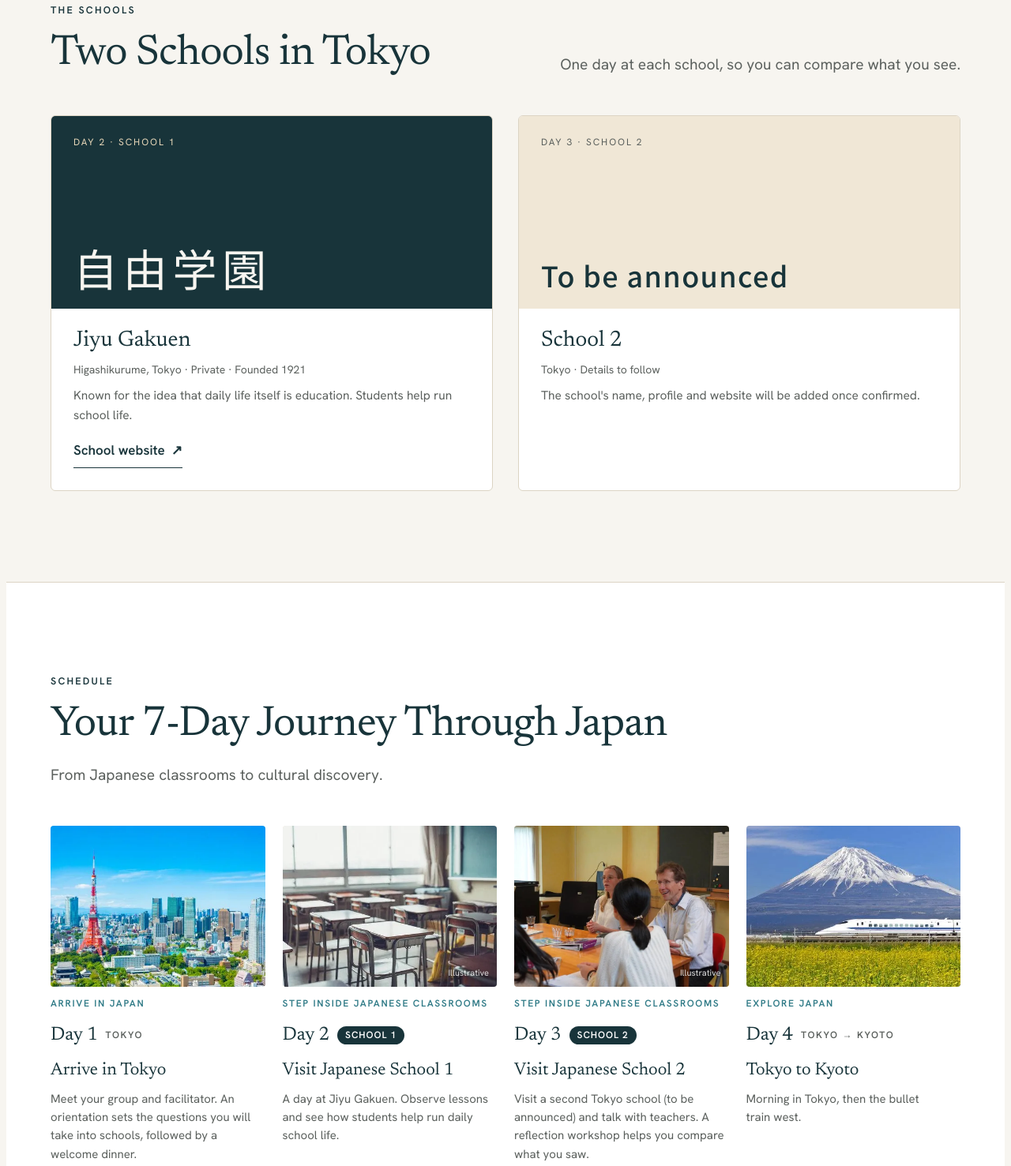
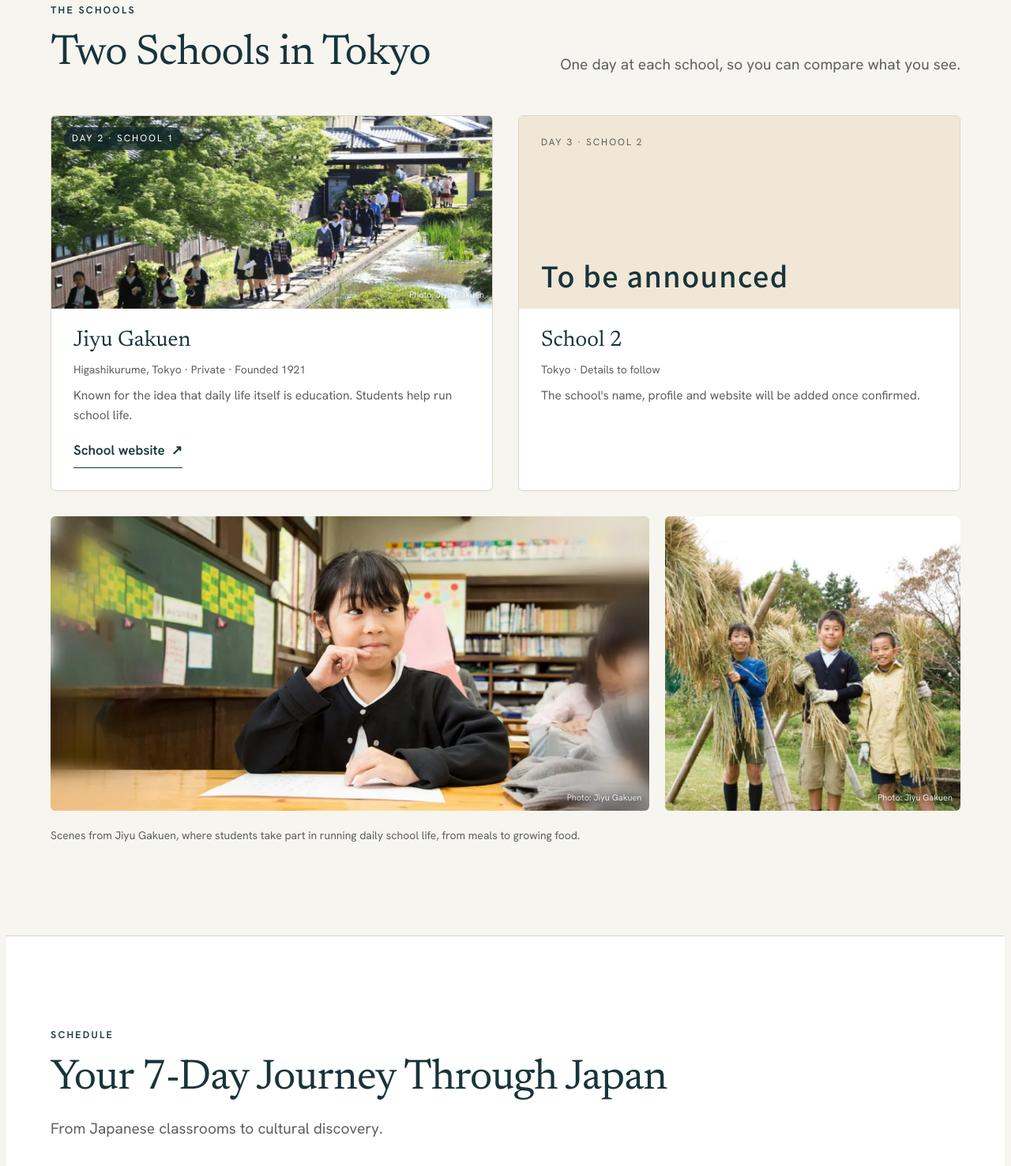
Before and after one commit to raiseyourflagjapan/raiseyourflagjapan, a plain HTML site: page index.html in a window 1280 px wide. Shown: the part 2783-4260 px from the top of the page at 79% size. Drawn offline with Linux system fonts and the light colour scheme.

Commit message:
Add Jiyu Gakuen photos (used with the school's permission) to the schools section and Day 2
Co-Authored-By: Claude Opus 5.5 <noreply@anthropic.com>
Claude-Session: https://claude.ai/code/session_01AfGoAdP32Ed4djduZS8Ge3

```diff
--- a/index.html
+++ b/index.html
@@ -133,6 +133,18 @@ section{padding-block:clamp(80px,9vw,120px)}
 .meta{font-size:14px;color:var(--ink-soft)}
 .school-link{justify-self:start;display:inline-flex;align-items:center;gap:8px;min-height:44px;font-weight:600;color:var(--teal);text-decoration:none;border-bottom:1.5px solid var(--teal)}
 .school-link:hover{border-color:var(--sand)}
+
+/* Jiyu photos */
+.school-photo{margin:0;position:relative;aspect-ratio:16/7;max-width:100%;overflow:hidden;background:var(--sand-2)}
+.school-photo img{width:100%;height:100%;object-fit:cover;object-position:50% 60%}
+.school-photo .tag{position:absolute;left:16px;top:14px;font-size:12px;letter-spacing:.16em;text-transform:uppercase;color:var(--white);background:rgba(16,39,44,.72);padding:5px 10px;border-radius:999px}
+.jiyu-gallery{margin-top:clamp(20px,3vw,32px);display:grid;grid-template-columns:minmax(0,2.03fr) minmax(0,1fr);gap:clamp(12px,2vw,20px)}
+.jiyu-gallery figure{margin:0;position:relative;border-radius:6px;overflow:hidden;background:var(--sand-2)}
+.jiyu-gallery figure:first-child{aspect-ratio:2.03/1}
+.jiyu-gallery figure:nth-child(2){aspect-ratio:1/1}
+.jiyu-gallery img{width:100%;height:100%;object-fit:cover}
+.jiyu-gallery .note{grid-column:1 / -1}
+@media (max-width:700px){.jiyu-gallery{grid-template-columns:1fr}.jiyu-gallery figure:nth-child(2){aspect-ratio:4/3}}
 
 /* Schedule */
 .schedule{background:var(--white);border-top:1px solid var(--line)}
@@ -451,7 +463,7 @@ button[aria-busy="true"]{opacity:.7;cursor:progress}
     </div>
     <div class="school-grid">
       <article class="school">
-        <div class="plate" aria-hidden="true"><span class="tag">Day 2 · School 1</span><span class="kanji">自由学園</span></div>
+        <figure class="school-photo"><img loading="lazy" decoding="async" src="assets/jiyu_campus.webp" width="1200" height="600" alt="Students walking along a tree-lined path on the Jiyu Gakuen campus"><span class="tag">Day 2 · School 1</span><figcaption class="ph-credit"><span class="en">Photo: Jiyu Gakuen</span><span class="ja">写真：自由学園</span></figcaption></figure>
         <div class="school-body">
           <h3><span class="en">Jiyu Gakuen</span><span class="ja">自由学園</span></h3>
           <p class="meta"><span class="en">Higashikurume, Tokyo · Private · Founded 1921</span><span class="ja">東京都東久留米市｜私立・1921年創立</span></p>
@@ -467,6 +479,11 @@ button[aria-busy="true"]{opacity:.7;cursor:progress}
           <p class="note" style="font-size:15.5px"><span class="en">The school's name, profile and website will be added once confirmed.</span><span class="ja">学校名・紹介・ホームページは、確定後に掲載します。</span></p>
         </div>
       </article>
+    </div>
+    <div class="jiyu-gallery">
+      <figure><img loading="lazy" decoding="async" src="assets/jiyu_class.webp" width="1100" height="543" alt="A student thinking during a lesson in a wooden classroom at Jiyu Gakuen"><figcaption class="ph-credit"><span class="en">Photo: Jiyu Gakuen</span><span class="ja">写真：自由学園</span></figcaption></figure>
+      <figure><img loading="lazy" decoding="async" src="assets/jiyu_harvest.webp" width="800" height="800" alt="Jiyu Gakuen students holding bundles of rice they harvested"><figcaption class="ph-credit"><span class="en">Photo: Jiyu Gakuen</span><span class="ja">写真：自由学園</span></figcaption></figure>
+      <p class="note"><span class="en">Scenes from Jiyu Gakuen, where students take part in running daily school life, from meals to growing food.</span><span class="ja">自由学園の様子。食事づくりや作物の栽培など、生徒が学校生活の運営に関わっています。</span></p>
     </div>
   </div>
 </section>
@@ -490,7 +507,7 @@ button[aria-busy="true"]{opacity:.7;cursor:progress}
         <p><span class="en">Meet your group and facilitator. An orientation sets the questions you will take into schools, followed by a welcome dinner.</span><span class="ja">参加者とファシリテーターが顔を合わせます。学校で考えたい問いをオリエンテーションで整理し、歓迎の夕食へ。</span></p>
       </li>
       <li class="day sv">
-        <figure><img loading="lazy" decoding="async" src="assets/classroom.webp" width="540" height="360" alt="A Japanese classroom with wooden desks and a blackboard"><figcaption class="ph-credit"><span class="en">Illustrative</span><span class="ja">イメージ</span></figcaption></figure>
+        <figure><img loading="lazy" decoding="async" src="assets/jiyu_lesson.webp" width="1100" height="733" alt="Two Jiyu Gakuen students examining a sample under a microscope"><figcaption class="ph-credit"><span class="en">Photo: Jiyu Gakuen</span><span class="ja">写真：自由学園</span></figcaption></figure>
         <p class="chap"><span class="en">Step inside Japanese classrooms</span><span class="ja">日本の教育現場に触れる</span></p>
         <div class="label"><b>Day 2</b><span class="pill"><span class="en">School 1</span><span class="ja">学校訪問</span></span></div>
         <h3><span class="en">Visit Japanese School 1</span><span class="ja">1校目を訪問</span></h3>
```
Also changed, not shown: assets/jiyu_campus.webp (added), assets/jiyu_class.webp (added), assets/jiyu_harvest.webp (added), assets/jiyu_lesson.webp (added).
